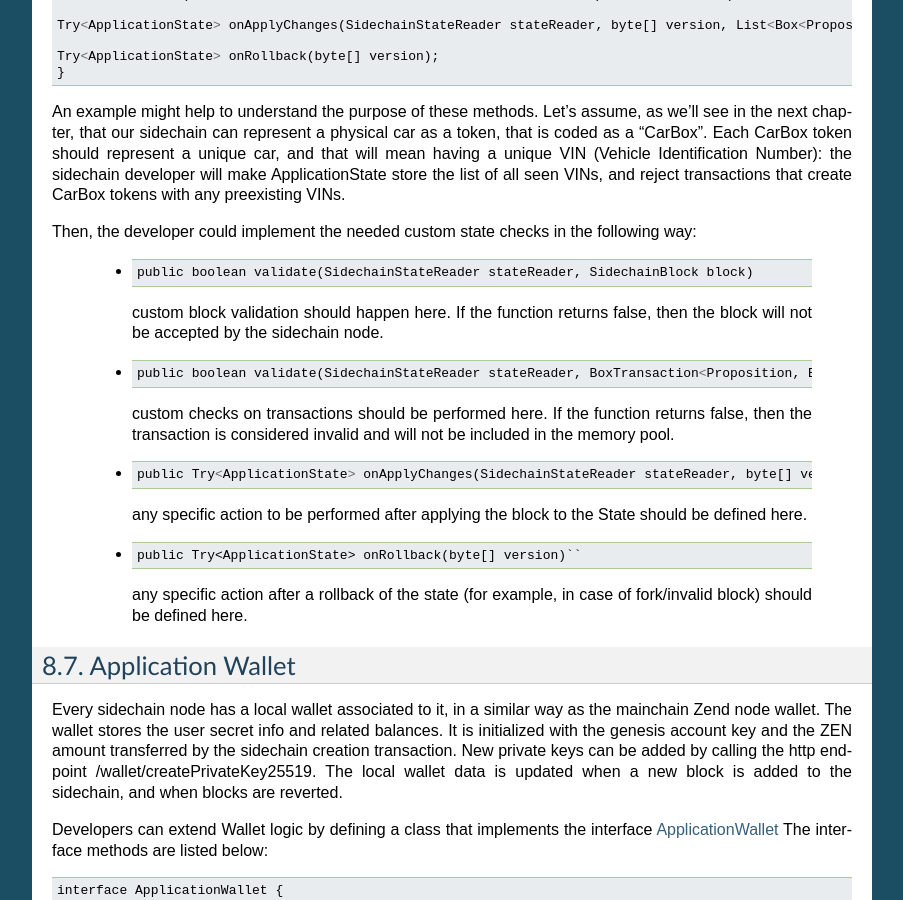
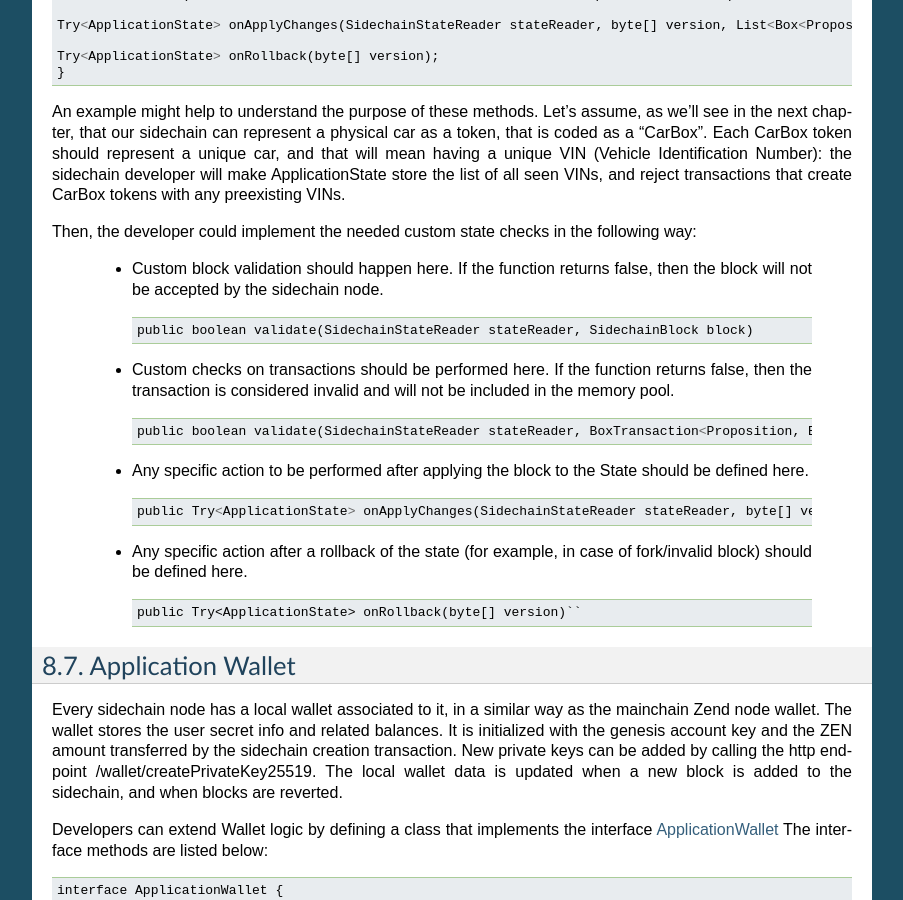
Before and after one commit to HorizenOfficial/developer-horizen-global, a Sphinx documentation site: the page built from docs/introduction/Sidechain-SDK-extension.rst, in a window 1280 px wide and 900 px high, scrolled down 3565 px. Shown: the whole window, without its empty margins (198-1101 px from the left). Built offline with Sphinx 7.4.7, drawn with Linux system fonts in a browser that asks for light colours.

Commit message:
more formatting changes and a small grammar change 3rd edit

```diff
--- a/docs/introduction/Sidechain-SDK-extension.rst
+++ b/docs/introduction/Sidechain-SDK-extension.rst
@@ -163,29 +163,28 @@ An example might help to understand the purpose of these methods. Let's assume,
 
 Then, the developer could implement the needed custom state checks in the following way:
 
-  *
+  * Custom block validation should happen here. If the function returns false, then the block will not be accepted by the sidechain node.
     ::
 
       public boolean validate(SidechainStateReader stateReader, SidechainBlock block)
-    custom block validation should happen here. If the function returns false, then the block will not be accepted by the sidechain node.
 
-  *
+
+  * Custom checks on transactions should be performed here. If the function returns false, then the transaction is considered invalid and will not be included in the memory pool.
     ::
 
       public boolean validate(SidechainStateReader stateReader, BoxTransaction<Proposition, Box<Proposition>> transaction)
-    custom checks on transactions should be performed here. If the function returns false, then the transaction is considered invalid and will not be included in the memory pool.
 
-  *
+  * Any specific action to be performed after applying the block to the State should be defined here.
     ::
 
       public Try<ApplicationState> onApplyChanges(SidechainStateReader stateReader, byte[] version, List<Box<Proposition>> newBoxes, List<byte[]> boxIdsToRemove)
-    any specific action to be performed after applying the block to the State should be defined here.
 
-  *
+
+  * Any specific action after a rollback of the state (for example, in case of fork/invalid block) should be defined here.
     ::
 
       public Try<ApplicationState> onRollback(byte[] version)``
-    any specific action after a rollback of the state (for example, in case of fork/invalid block) should be defined here.
+
 
 
 Application Wallet
```
